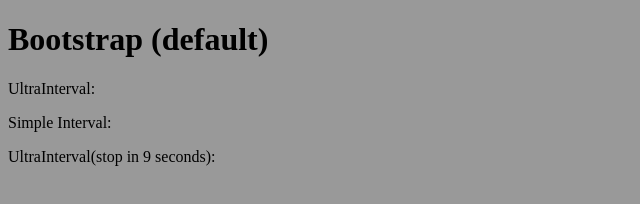
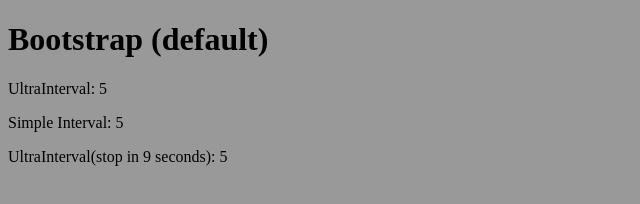
Before and after one commit to maskmax/UltraInterval, a plain HTML site: page index.html in a window 1280 px wide. Shown: the full height of the page, 0-640 px from the left. Drawn offline with Linux system fonts and the light colour scheme.

Commit message:
Example file added

```diff
--- a/index.html
+++ b/index.html
@@ -1,7 +1,7 @@
 <!DOCTYPE html>
 <html>
 <head>
-    <script type="text/javascript" src="js/interval.js"></script>
+    <script type="text/javascript" src="interval.js"></script>
     <script type="text/javascript">
 
 
```
